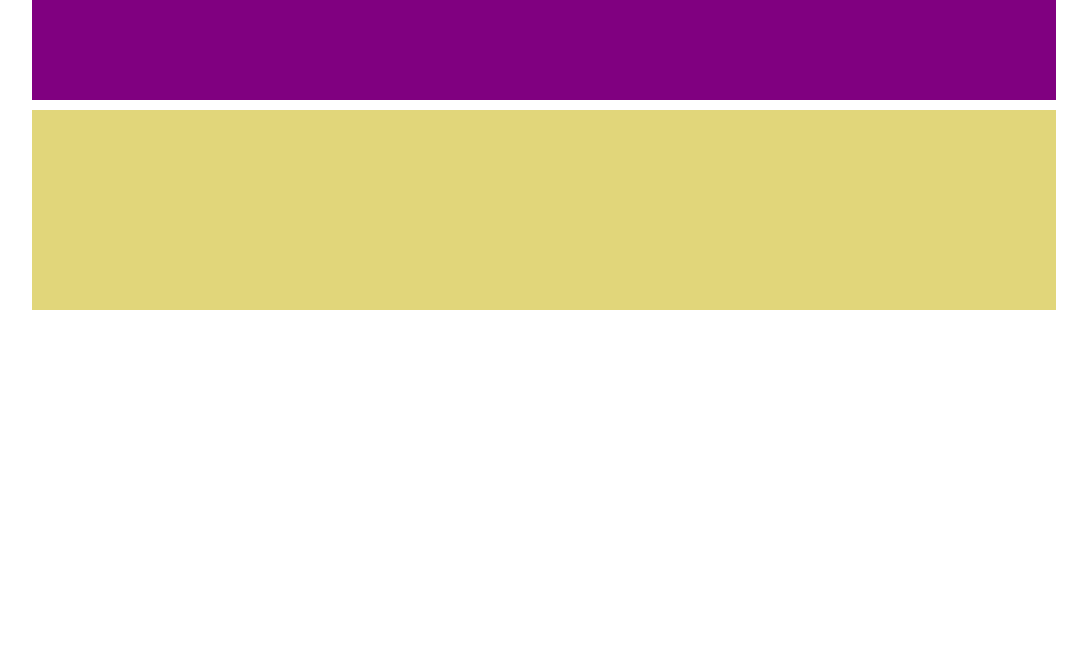
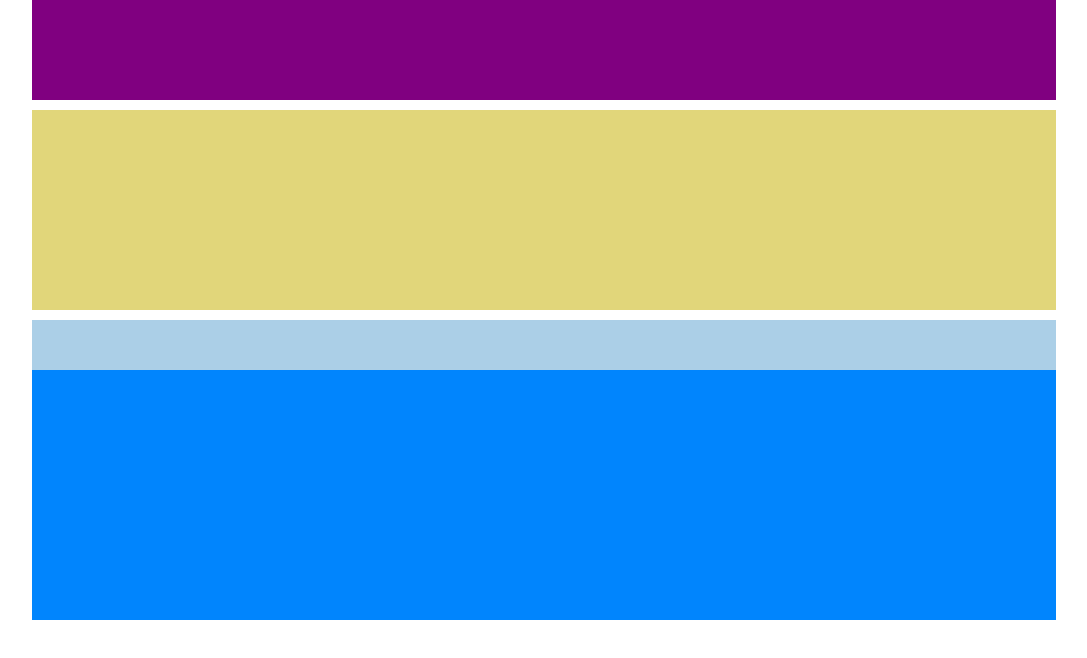
Before and after one commit to luca-gif/htmlcss-struttura-wp, a plain HTML site: page index.html in a window 1280 px wide. Shown: the whole page, without its empty margins (96-1183 px from the left). Drawn offline with Linux system fonts and the light colour scheme.

Commit message:
start column

```diff
--- a/index.html
+++ b/index.html
@@ -9,6 +9,8 @@
   <link rel="stylesheet" href="style.css">
 </head>
 
+<!-- START HEADER -->
+
 <body>
   <div class="container">
     <header>
@@ -19,7 +21,22 @@
 
     </header>
 
-    <main></main>
+    <!-- START MAIN -->
+
+    <main>
+      <section class="middle">
+
+        <aside class="top"></aside>
+        <!-- START COLUMN -->
+        <aside class="col"></aside>
+
+        <aside class="col"></aside>
+
+        <aside class="col"></aside>
+
+      </section>
+
+    </main>
 
     <footer></footer>
 
--- a/style.css
+++ b/style.css
@@ -30,3 +30,13 @@ header .second{
 }
 
 /* MAIN */
+
+section.middle{
+  background-color: #0185fd;
+  height: 300px;
+}
+
+aside.top{
+  background-color: #abcfe7;
+  height: 50px;
+}
```
